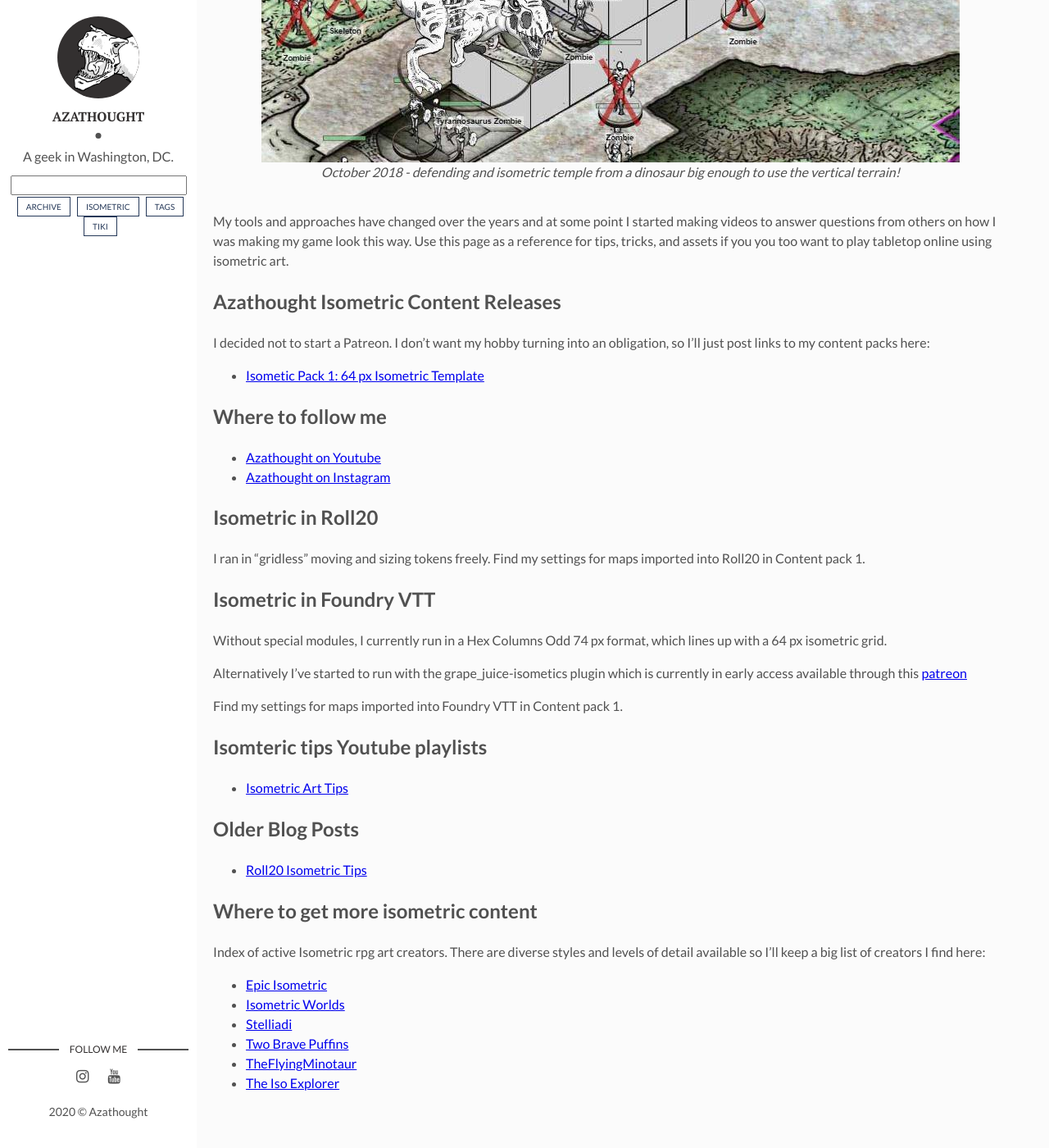
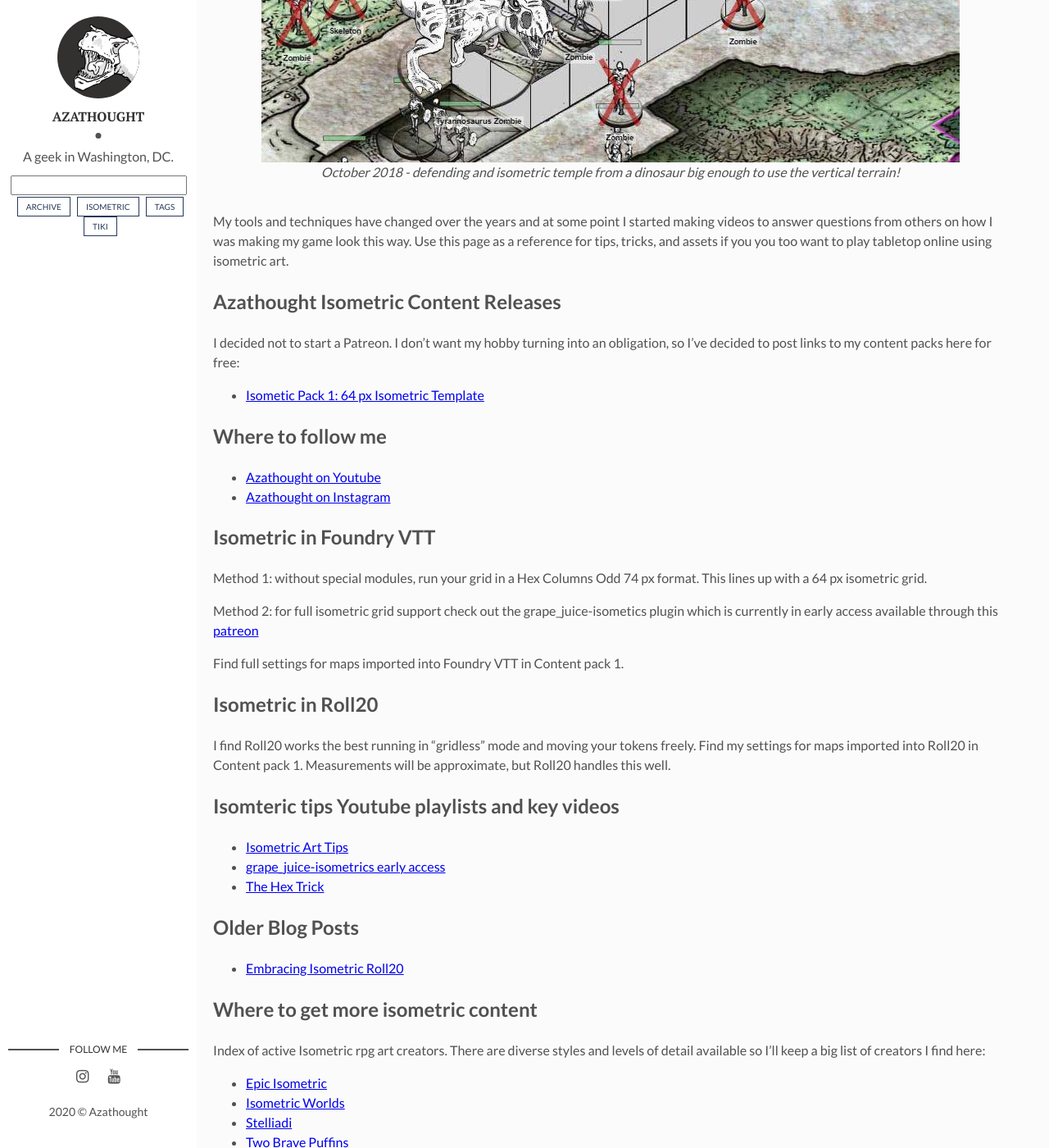
Before and after one commit to azathought/azathought.github.io, a Jekyll site: the page built from isometric.md, in a window 1280 px wide and 1400 px high, scrolled down 465 px. Shown: the whole window at 82% size. Built offline with Jekyll 4.4.1, drawn with Linux system fonts in a browser that asks for light colours; comment, search, counter and statistics services are not loaded; before the commit the page ends 1834 px from its top, so only the background shows below that; some of the changed text lies outside the part shown.

Commit message:
working from lt

```diff
--- a/isometric.md
+++ b/isometric.md
@@ -9,35 +9,38 @@ useInNav: true
 
 *This page is a work in progress*
 
-I'm starting a landing page to capture my isometric guides and assets in one place rather than across a dozen youtube videos and lists.  Hi! I'm azathought and I love hacking/making isometric art for my online D&D games. It all started when I converted a Tomb of Annihilation jungle crawl to isometric and we had a magical moment fighting off a Zombie T-Rex rather than fleeing. This moment cemented my love of isometric play, and I'm not sure I could go back.
+I'm starting a landing page to capture my isometric guides and assets in one place rather than across a dozen youtube videos and lists.  Hi! I'm AZATHOUGHT and I love hacking/making isometric art for my online D&D games. It all started when I converted a Tomb of Annihilation jungle crawl to isometric and we had a magical moment fighting off a Zombie T-Rex rather than fleeing. This moment cemented my love of isometric play, and I'm not sure I could go back to "top down" online play.
 
 {% include image.html url="posts/2019-10-04-toar-g7-2.jpg" description="catching the isometric bug" caption="October 2018 - defending and isometric temple from a dinosaur big enough to use the vertical terrain!" %}
 
-My tools and approaches have changed over the years and at some point I started making videos to answer questions from others on how I was making my game look this way.  Use this page as a reference for tips, tricks, and assets if you you too want to play tabletop  online using isometric art.
+My tools and techniques have changed over the years and at some point I started making videos to answer questions from others on how I was making my game look this way.  Use this page as a reference for tips, tricks, and assets if you you too want to play tabletop  online using isometric art.
 
 ## Azathought Isometric Content Releases
-I decided not to start a Patreon. I don't want my hobby turning into an obligation, so I'll just post links to my content packs here:
+I decided not to start a Patreon. I don't want my hobby turning into an obligation, so I've decided to post links to my content packs here for free:
 * [Isometic Pack 1: 64 px Isometric Template](/isometric-pack-1/)
 
 ## Where to follow me
 * [Azathought on Youtube](https://www.youtube.com/azathought-games)
 * [Azathought on Instagram](https://www.instagram.com/azathought_games/)
 
-## Isometric in Roll20
-I ran in "gridless" moving and sizing tokens freely.  Find my settings for maps imported into Roll20 in Content pack 1.
 
 ## Isometric in Foundry VTT
-Without special modules, I currently run in a Hex Columns Odd 74 px format, which lines up with a 64 px isometric grid.
+Method 1: without special modules, run your grid in a Hex Columns Odd 74 px format. This lines up with a 64 px isometric grid.
 
-Alternatively I've started to run with  the grape_juice-isometics plugin which is currently in early access available through this [patreon](https://www.patreon.com/foundry_grape_juice)
+Method 2: for full isometric grid support check out the grape_juice-isometics plugin which is currently in early access available through this [patreon](https://www.patreon.com/foundry_grape_juice)
 
-Find my settings for maps imported into Foundry VTT in Content pack 1.
+Find full settings for maps imported into Foundry VTT in Content pack 1.
 
-## Isomteric tips Youtube playlists
+## Isometric in Roll20
+I find Roll20 works the best running in "gridless" mode and moving your tokens freely.  Find my settings for maps imported into Roll20 in Content pack 1. Measurements will be approximate, but Roll20 handles this well.
+
+## Isomteric tips Youtube playlists and key videos
 * [Isometric Art Tips](https://www.youtube.com/playlist?list=PLwozL5pYIL5RD3-1D9EHuHaUrHg1vb_pz)
+* [grape_juice-isometrics early access](https://www.youtube.com/watch?v=2MAp3t3bZjo)
+* [The Hex Trick](https://www.youtube.com/watch?v=AHRvKMuQbDg)
 
 ## Older Blog Posts
-* [Roll20 Isometric Tips](/embracing-isometric-roll20/)
+* [Embracing Isometric Roll20](/embracing-isometric-roll20/)
 
 ## Where to get more isometric content
 Index of active Isometric rpg art creators.  There are diverse styles and levels of detail available so I'll keep a big list of creators I find here:
```
Also changed, not shown: _posts/2020-04-28-toa3.md (+20 -8 lines).
